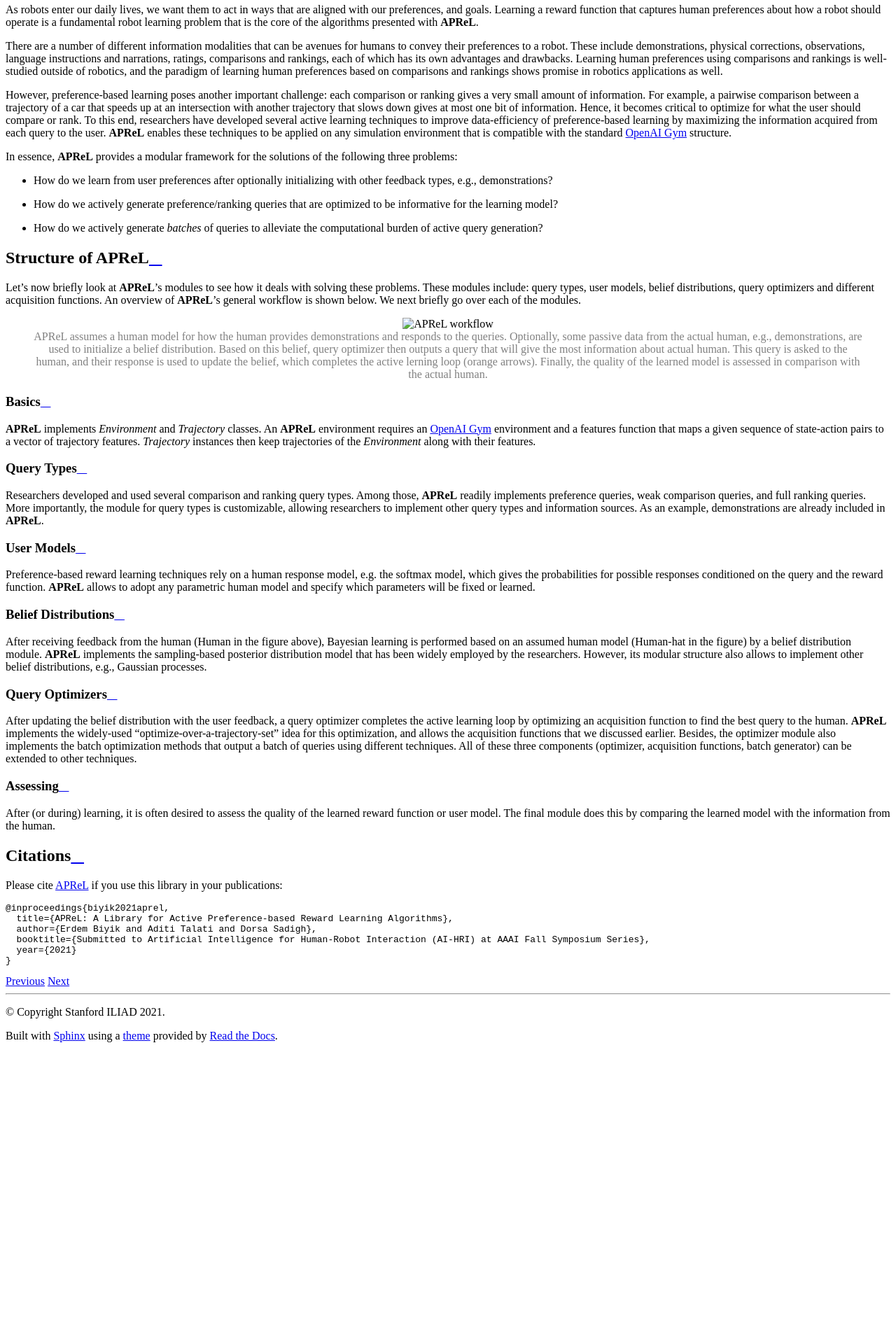
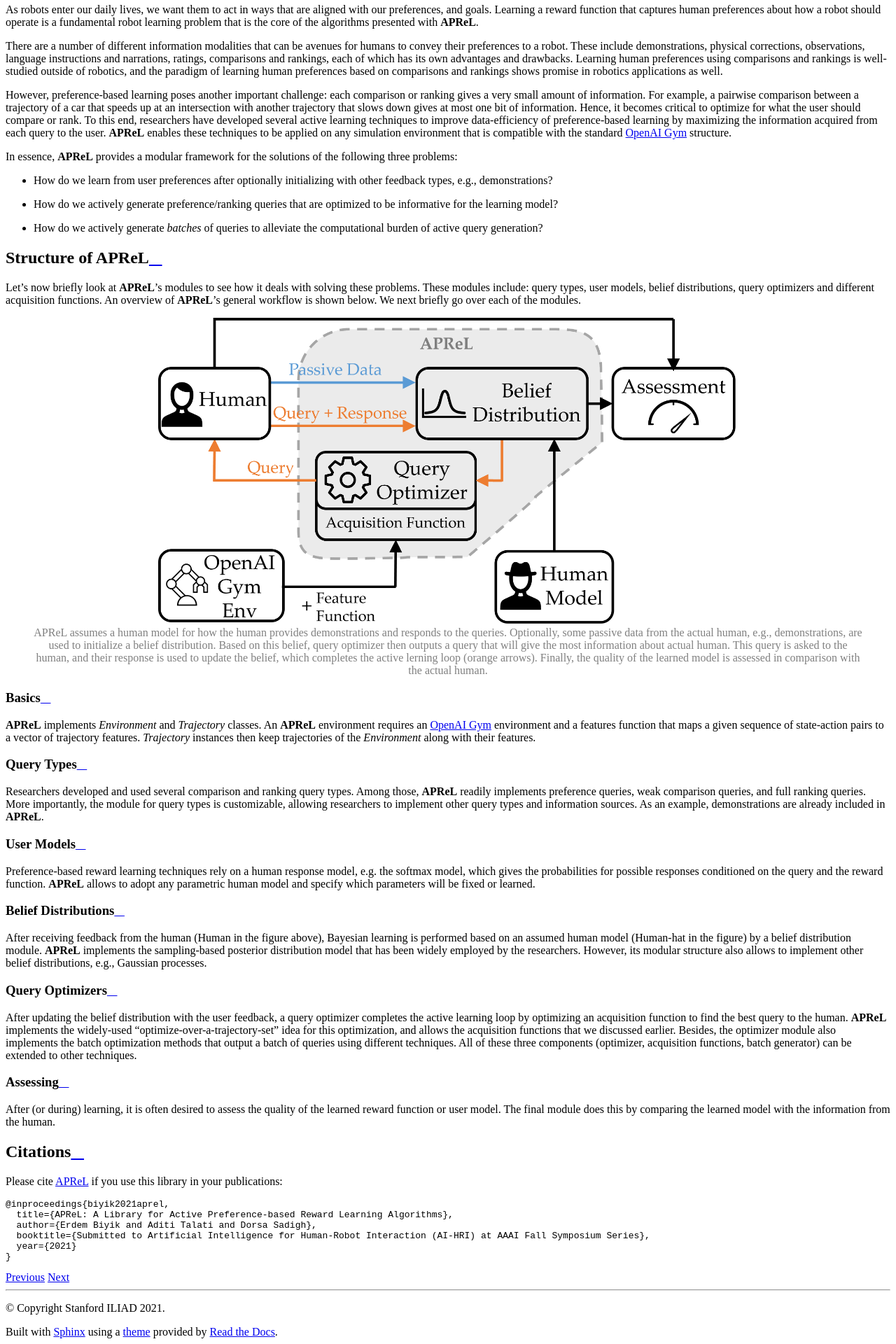
Before and after one commit to Stanford-ILIAD/APReL, a Sphinx documentation site: the page built from docs/overview.md, in a window 1280 px wide. Shown: the part 746-2666 px from the top of the page at 70% size. Built offline with Sphinx 7.4.7 and the Read the Docs theme 2.0.0, drawn with Linux system fonts in a browser that asks for light colours; pages that are not in the unit, such as notebooks, are missing from menus; before the commit the page ends 2243 px from its top, so only the background shows below that.

Commit message:
fix broken image

```diff
--- a/docs/overview.md
+++ b/docs/overview.md
@@ -21,7 +21,7 @@ Let's now briefly look at **APReL**'s modules to see how it deals with solving t
 
 <figure>
   <center>
-  <img src="_images/aprel.png" alt="APReL workflow" width="70%">
+  <img src="https://raw.githubusercontent.com/Stanford-ILIAD/APReL/main/docs/images/aprel.png" alt="APReL workflow" width="70%">
   <figcaption style="color: gray;">APReL assumes a human model for how the human provides demonstrations and responds to the queries. Optionally, some passive data from the actual human, e.g., demonstrations, are used to initialize a belief distribution. Based on this belief, query optimizer then outputs a query that will give the most information about actual human. This query is asked to the human, and their response is used to update the belief, which completes the active lerning loop (orange arrows). Finally, the quality of the learned model is assessed in comparison with the actual human.</figcaption>
   </center>
 </figure>
```
